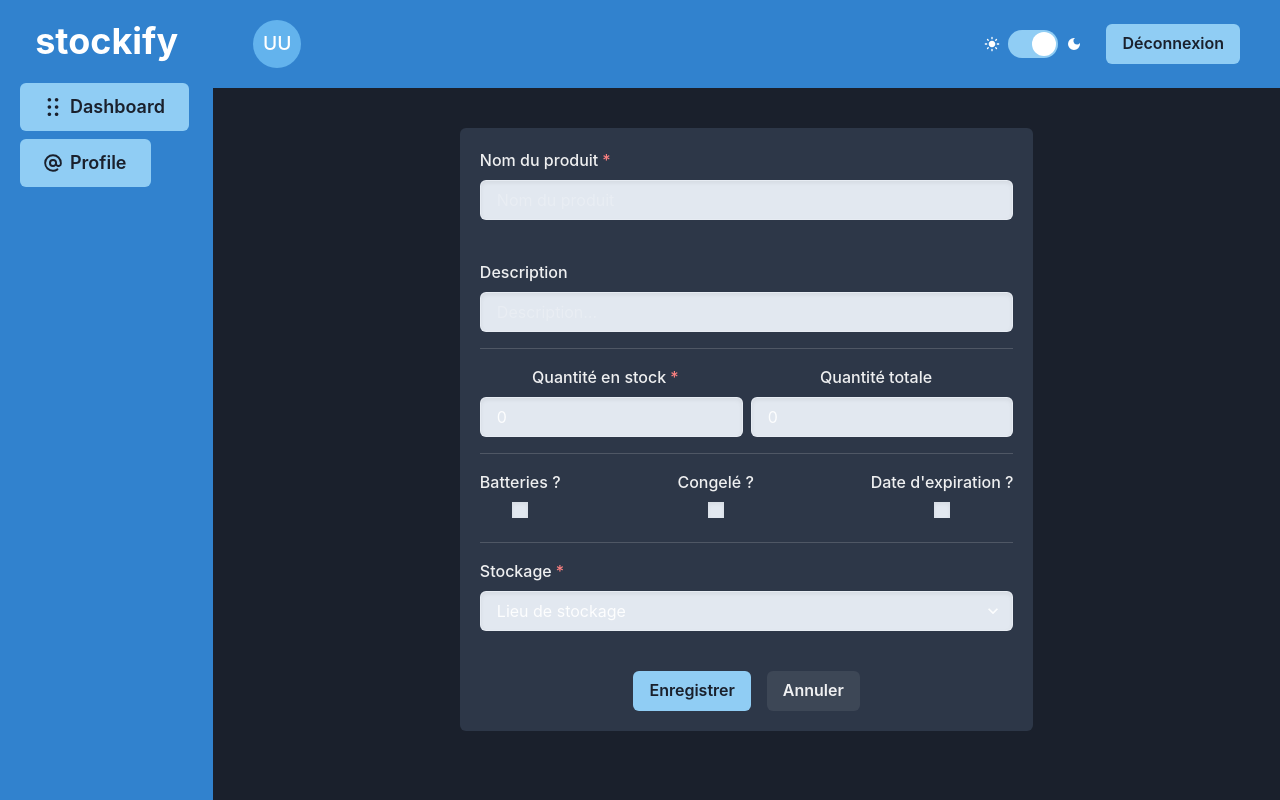
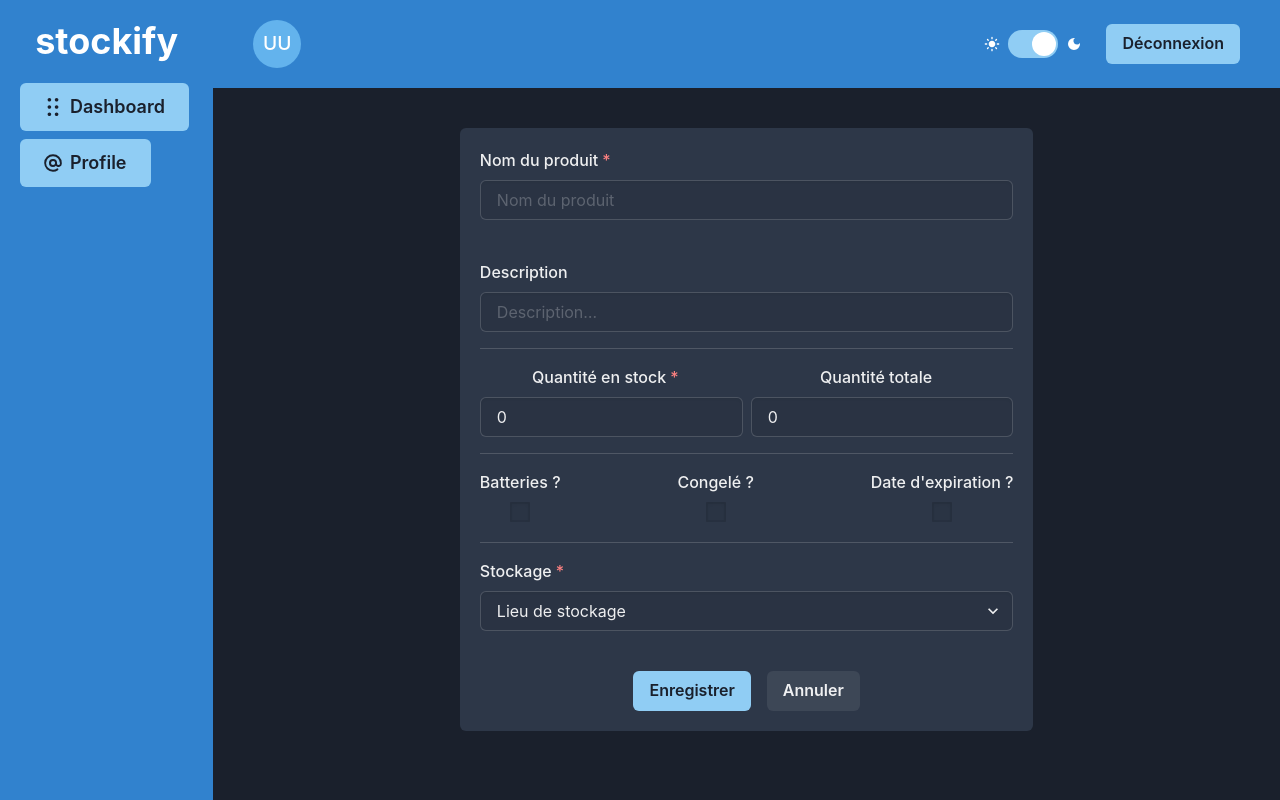
Before and after one commit to Julien1100/stockify-front, a React (Vite) app: page /products/new in a window 1280 px wide. Built offline with nearby package versions, Linux system fonts and the light colour scheme; no server answers; sample sign-in values are in the browser's storage.

Commit message:
🔧 Update input field styling in NewProductCard and UpdateProduct components

```diff
--- a/src/components/NewProductCard.jsx
+++ b/src/components/NewProductCard.jsx
@@ -106,7 +106,7 @@ export default function NewProductCard() {
               value={formData.name}
               onChange={handleChange}
               shadow={"inner"}
-              background={"gray.200"}
+              background={"blackAlpha.100"}
             />
           </FormControl>
         </CardHeader>
@@ -123,7 +123,7 @@ export default function NewProductCard() {
                   value={formData.description}
                   onChange={handleChange}
                   shadow={"inner"}
-                  background={"gray.200"}
+                  background={"blackAlpha.100"}
                 />
               </FormControl>
             </Box>
@@ -139,7 +139,7 @@ export default function NewProductCard() {
                     value={formData.quantityInStock}
                     onChange={handleChange}
                     shadow={"inner"}
-                    background={"gray.200"}
+                    background={"blackAlpha.100"}
                   />
                 </FormControl>
               </Box>
@@ -154,7 +154,7 @@ export default function NewProductCard() {
                     value={formData.quantityTotal}
                     onChange={handleChange}
                     shadow={"inner"}
-                    background={"gray.200"}
+                    background={"blackAlpha.100"}
                   />
                 </FormControl>
               </Box>
@@ -169,8 +169,9 @@ export default function NewProductCard() {
                     isChecked={formData.needBattery}
                     onChange={handleChange}
                     shadow={"inner"}
-                    background={"gray.200"}
-                    border={"transparent"}
+                    background={"blackAlpha.100"}
+                    borderColor={"blackAlpha.100"}
+                    size={"lg"}
                   />
                 </FormControl>
               </Box>
@@ -183,8 +184,9 @@ export default function NewProductCard() {
                     isChecked={formData.frozen}
                     onChange={handleChange}
                     shadow={"inner"}
-                    background={"gray.200"}
-                    border={"transparent"}
+                    background={"blackAlpha.100"}
+                    borderColor={"blackAlpha.100"}
+                    size={"lg"}
                   />
                 </FormControl>
               </Box>
@@ -197,8 +199,9 @@ export default function NewProductCard() {
                     isChecked={formData.hasExpirationDate}
                     onChange={handleChange}
                     shadow={"inner"}
-                    background={"gray.200"}
-                    border={"transparent"}
+                    background={"blackAlpha.100"}
+                    borderColor={"blackAlpha.100"}
+                    size={"lg"}
                   />
                 </FormControl>
               </Box>
@@ -213,7 +216,7 @@ export default function NewProductCard() {
                   value={formData.location}
                   onChange={handleChange}
                   shadow={"inner"}
-                  background={"gray.200"}
+                  background={"blackAlpha.100"}
                 >
                   <option value={"none"}>N/A</option>
                   <option value={"shelf"}>Étagère</option>
--- a/src/pages/UpdateProduct.jsx
+++ b/src/pages/UpdateProduct.jsx
@@ -65,7 +65,7 @@ export default function UpdateProduct() {
                   setProduct({ ...product, name: e.target.value })
                 }
                 shadow={"inner"}
-                background={"gray.200"}
+                background={"blackAlpha.100"}
               />
             </FormControl>
           </CardHeader>
@@ -82,7 +82,7 @@ export default function UpdateProduct() {
                       setProduct({ ...product, description: e.target.value })
                     }
                     shadow={"inner"}
-                    background={"gray.200"}
+                    background={"blackAlpha.100"}
                   />
                 </FormControl>
               </Box>
@@ -104,7 +104,7 @@ export default function UpdateProduct() {
                         });
                       }}
                       shadow={"inner"}
-                      background={"gray.200"}
+                      background={"blackAlpha.100"}
                     />
                   </FormControl>
                 </Box>
@@ -123,7 +123,7 @@ export default function UpdateProduct() {
                         });
                       }}
                       shadow={"inner"}
-                      background={"gray.200"}
+                      background={"blackAlpha.100"}
                     />
                   </FormControl>
                 </Box>
@@ -144,8 +144,9 @@ export default function UpdateProduct() {
                         });
                       }}
                       shadow={"inner"}
-                      background={"gray.200"}
-                      border={"transparent"}
+                      background={"blackAlpha.100"}
+                      borderColor={"blackAlpha.100"}
+                      size={"lg"}
                     />
                   </FormControl>
                 </Box>
@@ -161,8 +162,9 @@ export default function UpdateProduct() {
                         setProduct({ ...product, frozen: e.target.checked });
                       }}
                       shadow={"inner"}
-                      background={"gray.200"}
-                      border={"transparent"}
+                      background={"blackAlpha.100"}
+                      borderColor={"blackAlpha.100"}
+                      size={"lg"}
                     />
                   </FormControl>
                 </Box>
@@ -181,8 +183,9 @@ export default function UpdateProduct() {
                         });
                       }}
                       shadow={"inner"}
-                      background={"gray.200"}
-                      border={"transparent"}
+                      background={"blackAlpha.100"}
+                      borderColor={"blackAlpha.100"}
+                      size={"lg"}
                     />
                   </FormControl>
                 </Box>
@@ -198,7 +201,7 @@ export default function UpdateProduct() {
                       setProduct({ ...product, location: e.target.value });
                     }}
                     shadow={"inner"}
-                    background={"gray.200"}
+                    background={"blackAlpha.100"}
                   >
                     <option value={"none"}>N/A</option>
                     <option value={"shelf"}>Étagère</option>
```
